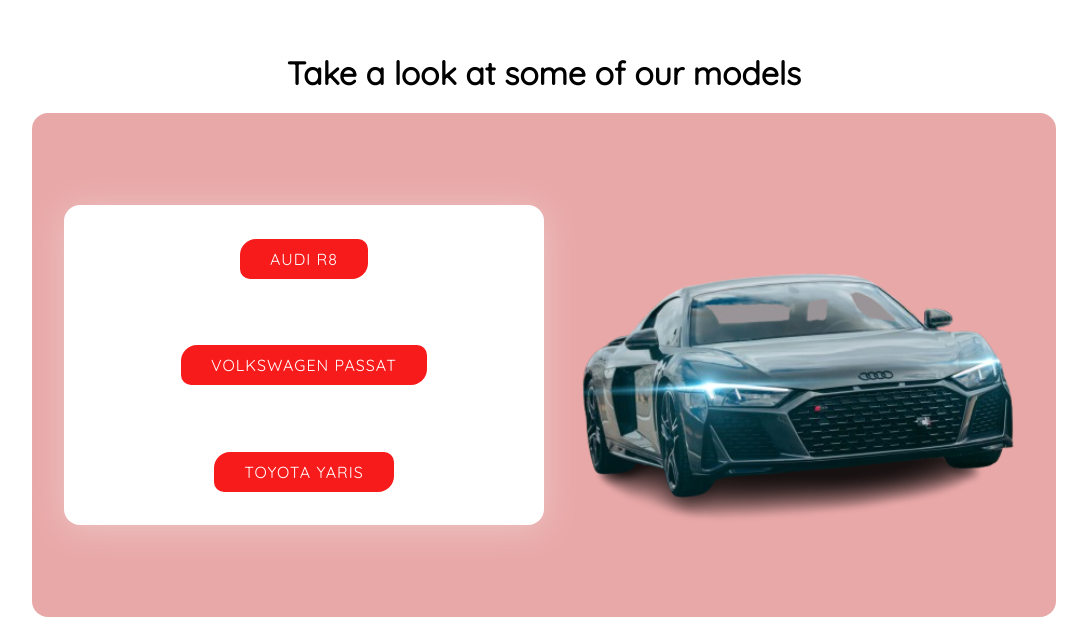
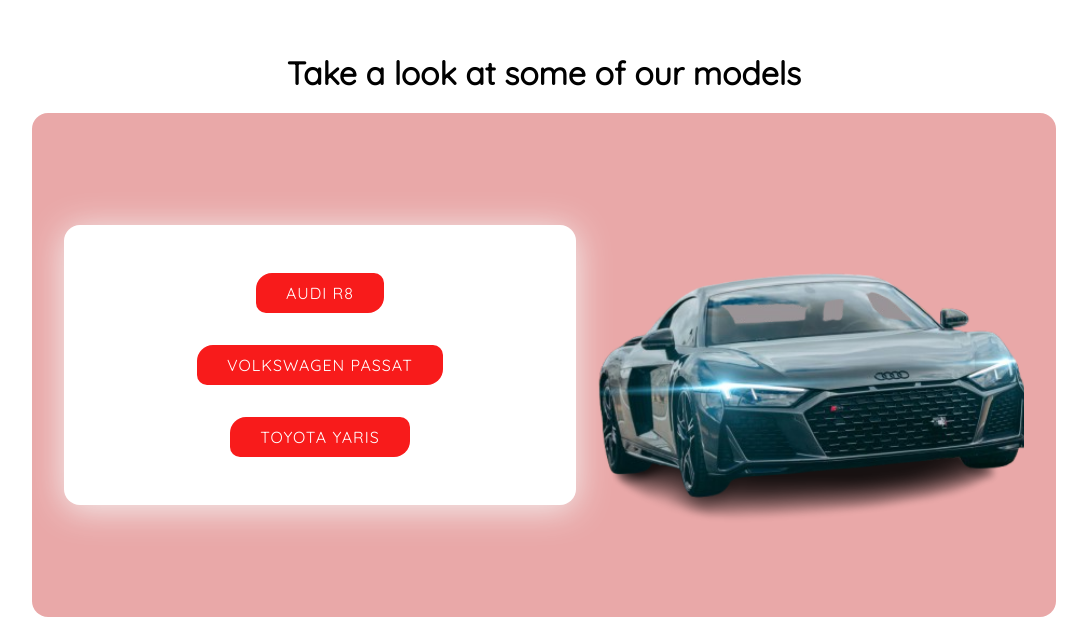
Before and after one commit to Iulian-Pavel/car-rental, a React (Vite) app: page / in a window 1280 px wide. Shown: the part 742-1359 px from the top of the page, without its empty margins (96-1183 px from the left). Built offline with nearby package versions, Linux system fonts and the light colour scheme.

Commit message:
fixed a bug where the buttons container wouldnt scale with adding more elements

```diff
--- a/src/components/CarDisplay/cardisplay.module.scss
+++ b/src/components/CarDisplay/cardisplay.module.scss
@@ -24,10 +24,11 @@
 
   .buttons {
     justify-content: space-around;
-    height: 40vh;
+    // height: 40vh;
     border-radius: 16px;
     background-color: white;
-    box-shadow: 0 4px 35px rgba(244, 242, 242, 0.4);
+    padding: 2em;
+    box-shadow: 0 4px 35px rgba(244, 242, 242, 1);
 
 
     .button {
@@ -40,6 +41,7 @@
       display: inline-block;
       text-decoration: none;
       text-transform: uppercase;
+      margin: 1em;
       &:hover {
         &:after {
           opacity: 1;
```
